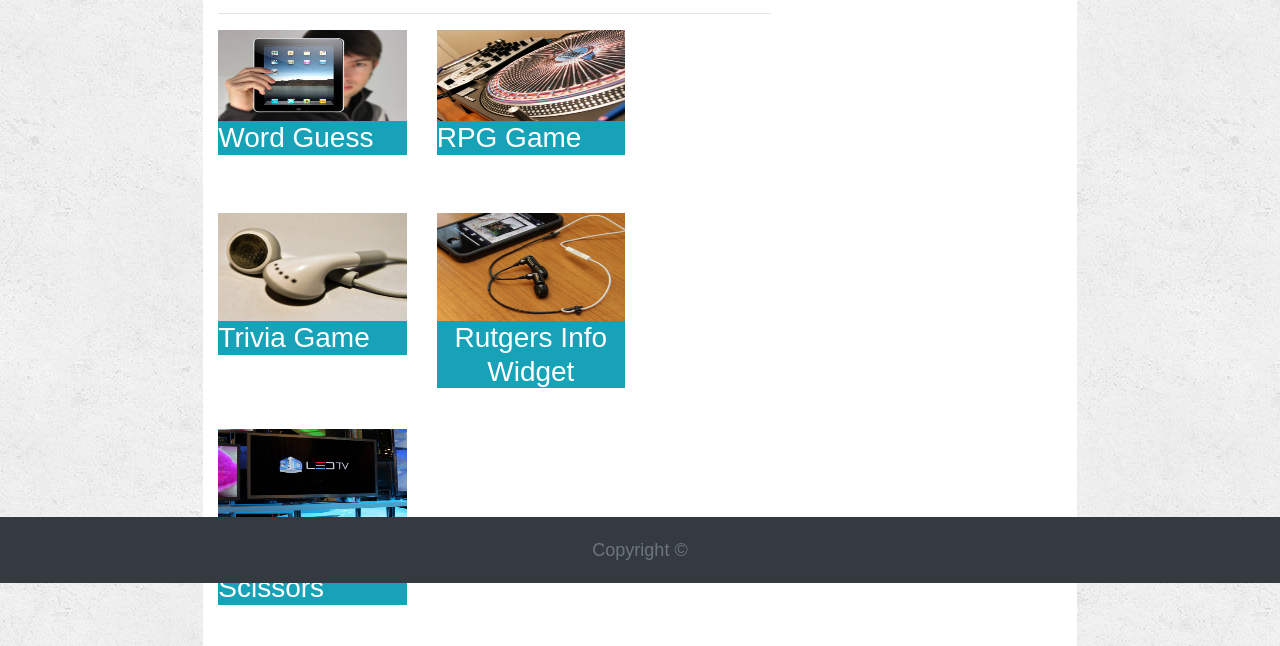
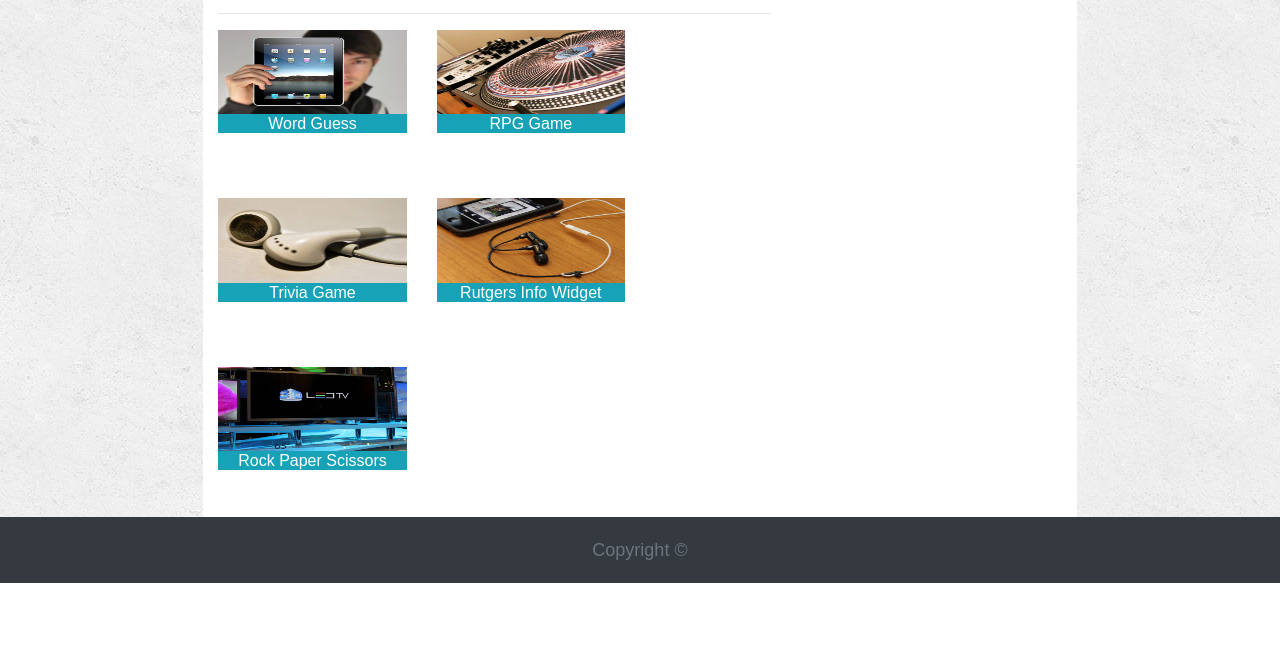
Before and after one commit to PhillipChang/Bootstrap-Portfolio, a plain HTML site: page portfolio.html in a window 1280 px wide. Shown: the part 217-863 px from the top of the page. After the commit the page ends 800 px from the top, so only its background shows below. Drawn offline with nearby package versions, Linux system fonts and the light colour scheme.

Commit message:
Center text for labels and change header to h6

```diff
--- a/portfolio.html
+++ b/portfolio.html
@@ -44,28 +44,28 @@
 
               <div class="row">
                 <div class="col-md-3">
-                    <img class="float-left" src="assets/images/technics-q-c-640-480-1.jpg" width="100%" height="50%" alt="Word Guess">
-                    <h3 class="bg-info text-white">Word Guess</h3>
+                    <img class="image-fluid" src="assets/images/technics-q-c-640-480-1.jpg" width="100%" height="50%" alt="Word Guess">
+                    <h6 class="bg-info text-white text-center">Word Guess</h6>
                 </div>
                 <div class="col-md-3">
-                  <img class="float-right" src="assets/images/technics-q-c-640-480-2.jpg" width="100%" height="50%" alt="RPG Game">
-                  <h3 class="bg-info text-white">RPG Game</h3>
+                  <img class="image-fluid" src="assets/images/technics-q-c-640-480-2.jpg" width="100%" height="50%" alt="RPG Game">
+                  <h6 class="bg-info text-white text-center">RPG Game</h6>
                 </div>
                </div>
               <div class="row">
                 <div class="col-md-3">
-                    <img src="assets/images/technics-q-c-640-480-5.jpg" width="100%" height="50%" alt="Trivia Game">
-                    <h3 class="bg-info text-white">Trivia Game</h3>
+                    <img class="image-fluid" src="assets/images/technics-q-c-640-480-5.jpg" width="100%" height="50%" alt="Trivia Game">
+                    <h6 class="bg-info text-white text-center">Trivia Game</h6>
                 </div>
                 <div class="col-md-3">
-                    <img src="assets/images/technics-q-c-640-480-7.jpg" width="100%" height="50%" alt="Rutgers Info Widget">
-                    <h3 class="bg-info text-white text-center">Rutgers Info Widget</h3>
+                    <img  class="image-fluid" src="assets/images/technics-q-c-640-480-7.jpg" width="100%" height="50%" alt="Rutgers Info Widget">
+                    <h6 class="bg-info text-white text-center">Rutgers Info Widget</h6>
                 </div>
               </div>
               <div class="row">
                 <div class="col-md-3">
-                    <img src="assets/images/technics-q-c-640-480-9.jpg" width="100%" height="50%" alt="Rock Paper Scissors">
-                    <h3 class="bg-info text-white">Rock Paper Scissors</h3>
+                    <img class="image-fluid" src="assets/images/technics-q-c-640-480-9.jpg" width="100%" height="50%" alt="Rock Paper Scissors">
+                    <h6 class="bg-info text-white text-center">Rock Paper Scissors</h6>
                 </div>
              </div>
           </div>
```
Lines whose indentation alone changed are shown as unchanged.
